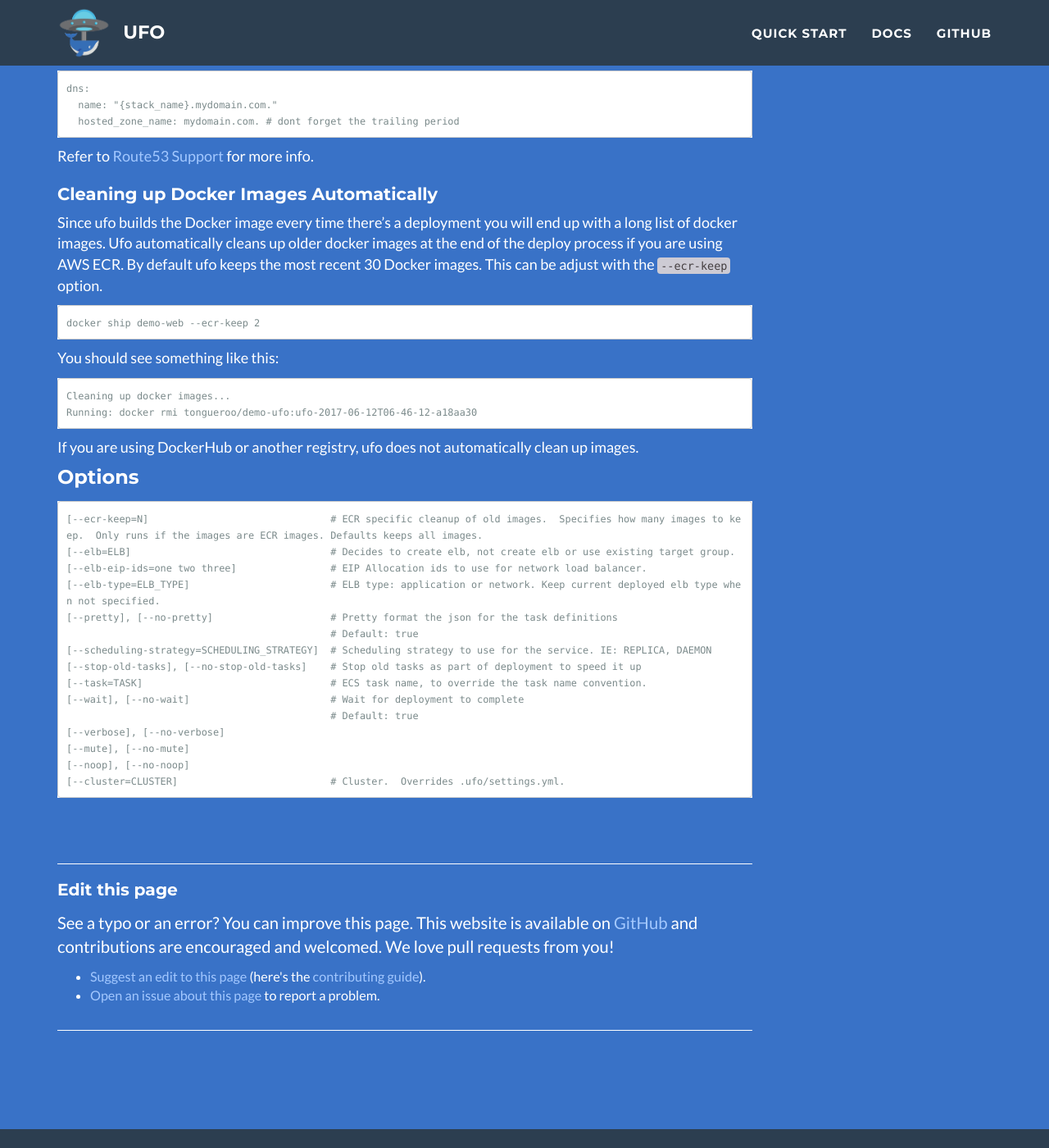
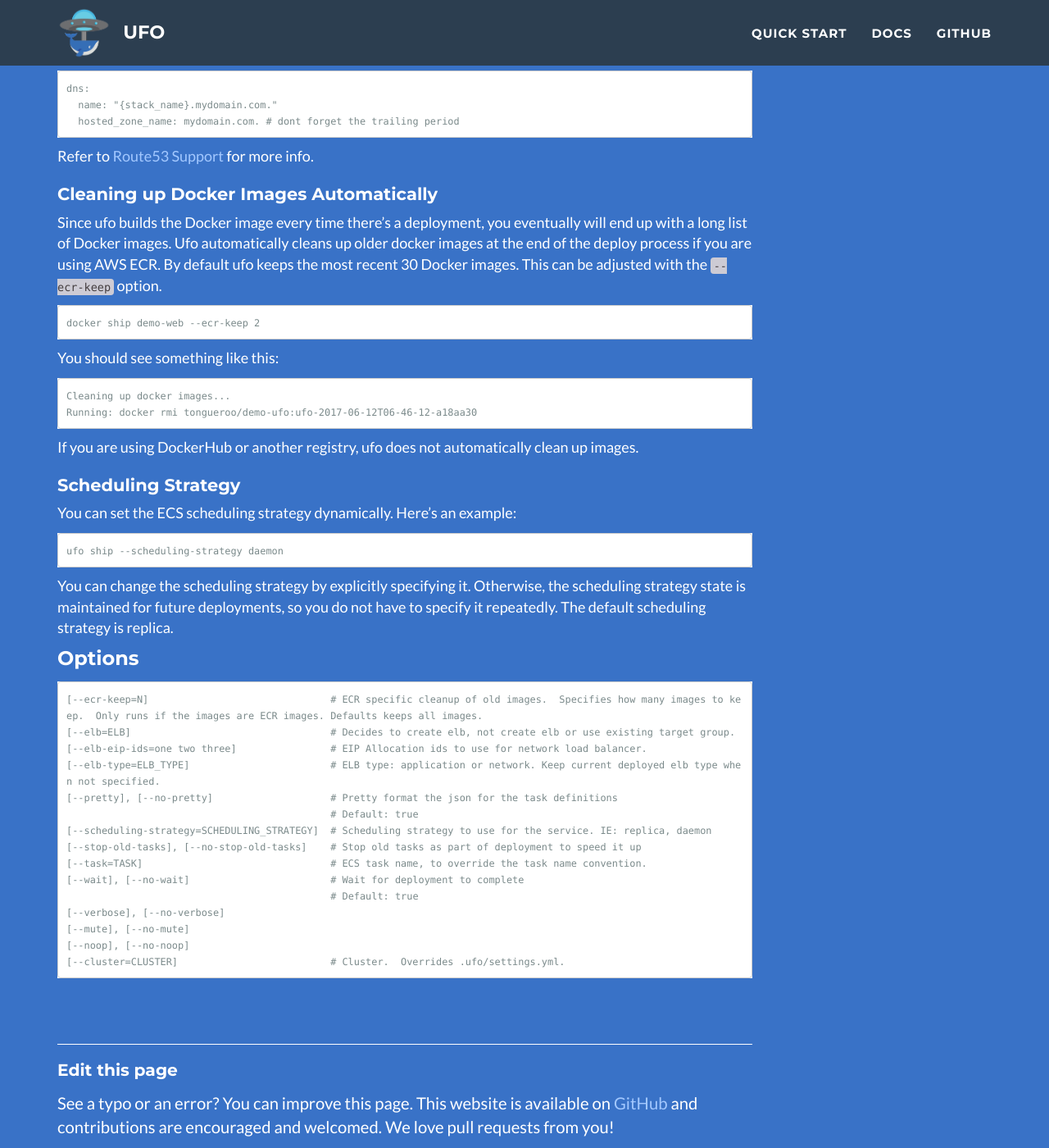
Before and after one commit to boltops-tools/ufo, a Jekyll site: the page built from docs/_reference/ufo-ship.md, in a window 1280 px wide and 1400 px high, scrolled down 2521 px. Shown: the whole window at 82% size. Built offline with Jekyll 4.4.1, drawn with Linux system fonts in a browser that asks for light colours; some of the changed text lies outside the part shown.

Commit message:
docs updated by circleci

```diff
--- a/docs/_reference/ufo-ship.md
+++ b/docs/_reference/ufo-ship.md
@@ -69,7 +69,7 @@ Let's you want skip the docker build phase and only want use ufo to deploy a tas
 
 ### Not Waiting for Deployments to Complete
 
-By default when ufo updates the ECS service with the new task definition it does so synchronuously. It'll wait until the CloudFormation stack finishes.  You can make it asynchronuously with the `--no-wait` option:
+By default when ufo updates the ECS service with the new task definition, it does so synchronuously. It'll wait until the CloudFormation stack finishes.  You can make it asynchronuously with the `--no-wait` option:
 
     ufo ship demo-web --no-wait
 
@@ -88,7 +88,7 @@ Refer to [Route53 Support](http://ufoships.com/docs/route53-support/) for more i
 
 ### Cleaning up Docker Images Automatically
 
-Since ufo builds the Docker image every time there's a deployment you will end up with a long list of docker images.  Ufo automatically cleans up older docker images at the end of the deploy process if you are using AWS ECR.  By default ufo keeps the most recent 30 Docker images. This can be adjust with the `--ecr-keep` option.
+Since ufo builds the Docker image every time there's a deployment, you eventually will end up with a long list of Docker images.  Ufo automatically cleans up older docker images at the end of the deploy process if you are using AWS ECR.  By default ufo keeps the most recent 30 Docker images. This can be adjusted with the `--ecr-keep` option.
 
     docker ship demo-web --ecr-keep 2
 
@@ -98,6 +98,14 @@ You should see something like this:
     Running: docker rmi tongueroo/demo-ufo:ufo-2017-06-12T06-46-12-a18aa30
 
 If you are using DockerHub or another registry, ufo does not automatically clean up images.
+
+### Scheduling Strategy
+
+You can set the ECS scheduling strategy dynamically.  Here's an example:
+
+    ufo ship --scheduling-strategy daemon
+
+You can change the scheduling strategy by explicitly specifying it.  Otherwise, the scheduling strategy state is maintained for future deployments, so you do not have to specify it repeatedly. The default scheduling strategy is replica.
 
 
 ## Options
@@ -109,7 +117,7 @@ If you are using DockerHub or another registry, ufo does not automatically clean
 [--elb-type=ELB_TYPE]                        # ELB type: application or network. Keep current deployed elb type when not specified.
 [--pretty], [--no-pretty]                    # Pretty format the json for the task definitions
                                              # Default: true
-[--scheduling-strategy=SCHEDULING_STRATEGY]  # Scheduling strategy to use for the service. IE: REPLICA, DAEMON
+[--scheduling-strategy=SCHEDULING_STRATEGY]  # Scheduling strategy to use for the service. IE: replica, daemon
 [--stop-old-tasks], [--no-stop-old-tasks]    # Stop old tasks as part of deployment to speed it up
 [--task=TASK]                                # ECS task name, to override the task name convention.
 [--wait], [--no-wait]                        # Wait for deployment to complete
```
Also changed, not shown: other parts of docs/_reference/ufo-ship.md (+1 -1 lines), docs/_reference/ufo-deploy.md (+1 -1 lines), docs/_reference/ufo-ships.md (+1 -1 lines).
